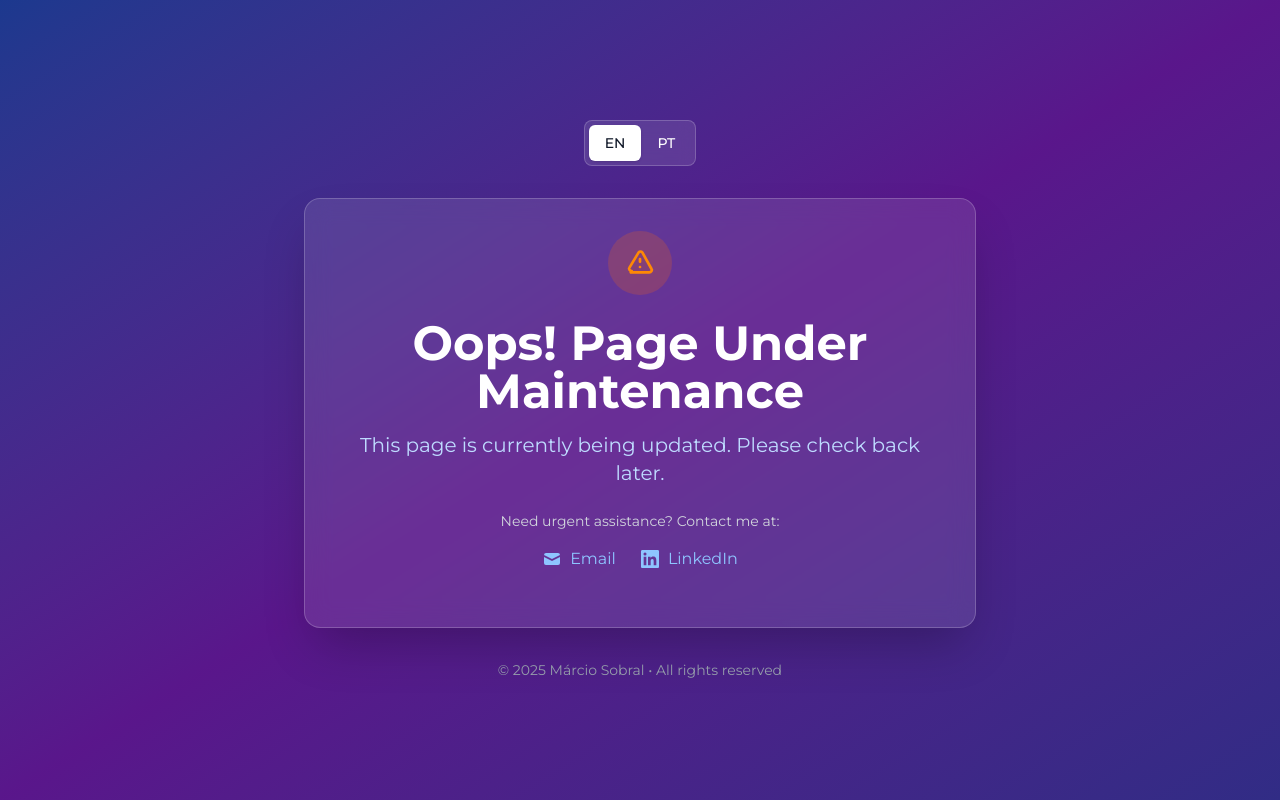
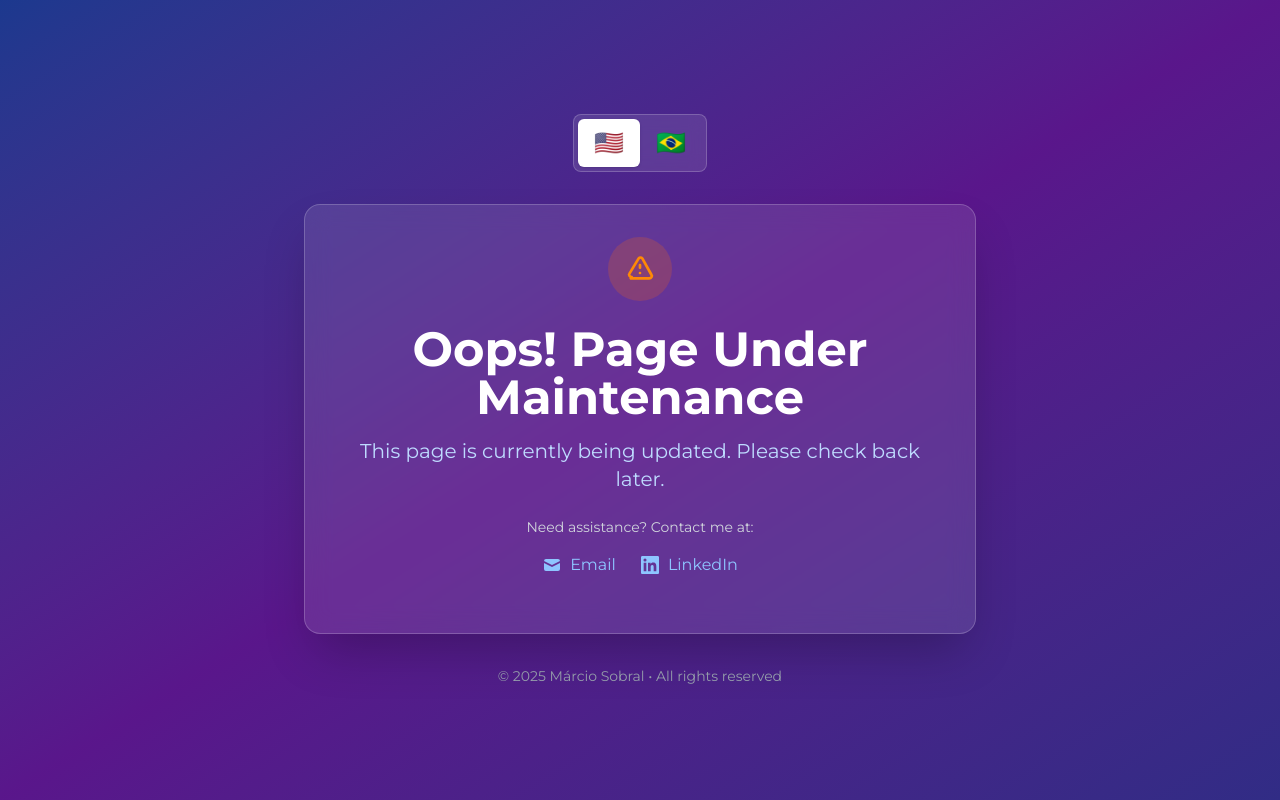
Before and after one commit to marciosobral/portfolio, a Next.js app: page /en/maintenance in a window 1280 px wide. Built offline with nearby package versions, Linux system fonts and the light colour scheme.

Commit message:
improve project structure

```diff
--- a/src/app/[locale]/maintenance/page.tsx
+++ b/src/app/[locale]/maintenance/page.tsx
@@ -1,4 +1,4 @@
-import { MaintenancePage } from '@/src/components/maintenance';
+import { MaintenancePage } from '@/src/components/maintenance/MaintenancePage';
 import { getDictionary } from '@/src/lib/dictionaries';
 import { Locale } from '@/src/lib/i18n';
 
--- a/src/app/[locale]/page.tsx
+++ b/src/app/[locale]/page.tsx
@@ -1,4 +1,4 @@
-import { HomePage } from '@/src/components/home';
+import { HomePage } from '@/src/components/home/HomePage';
 import { getDictionary } from '@/src/lib/dictionaries';
 import { Locale } from '@/src/lib/i18n';
 
--- a/src/components/maintenance/index.tsx
+++ b/src/components/maintenance/MaintenancePage.tsx
@@ -43,9 +43,7 @@ export function MaintenancePage({ dict, locale }: MaintenancePageProps) {
           {/* Contact Info */}
           <div className="mb-6">
             <p className="text-sm text-gray-300 mb-4">
-              {locale === 'en'
-                ? 'Need urgent assistance? Contact me at:'
-                : 'Precisa de assistência urgente? Entre em contato:'}
+              {dict.maintenance.contact}
             </p>
             <div className="flex justify-center space-x-6">
               <a
--- a/src/components/ui/LanguageSwitcher.tsx
+++ b/src/components/ui/LanguageSwitcher.tsx
@@ -1,7 +1,7 @@
 'use client';
 
 import { useRouter, usePathname } from 'next/navigation';
-import { Locale } from '@/src/lib/i18n';
+import { Locale, localeConfig } from '@/src/lib/i18n';
 
 interface LanguageSwitcherProps {
   currentLocale: Locale;
@@ -24,24 +24,18 @@ export function LanguageSwitcher({ currentLocale }: LanguageSwitcherProps) {
 
   return (
     <div className="inline-flex rounded-lg bg-white/10 backdrop-blur-sm border border-white/20 p-1">
-      <button
-        onClick={() => switchToLanguage('en')}
-        className={`px-4 py-2 rounded-md text-sm font-medium transition-all duration-200 cursor-pointer ${currentLocale === 'en'
+      {Object.entries(localeConfig).map((locale, index) => (
+        <button
+          key={`lsb-${locale[0]}`}
+          onClick={() => switchToLanguage(locale[0] as Locale)}
+          className={`px-4 py-2 rounded-md text-2xl font-medium transition-all duration-200 cursor-pointer ${currentLocale === locale[0]
             ? 'bg-white text-gray-900 shadow-sm'
             : 'text-white hover:bg-white/10'
-          }`}
-      >
-        EN
-      </button>
-      <button
-        onClick={() => switchToLanguage('pt')}
-        className={`px-4 py-2 rounded-md text-sm font-medium transition-all duration-200 cursor-pointer ${currentLocale === 'pt'
-            ? 'bg-white text-gray-900 shadow-sm'
-            : 'text-white hover:bg-white/10'
-          }`}
-      >
-        PT
-      </button>
+            }`}
+        >
+          {locale[1].flag}
+        </button>
+      ))}
     </div>
   );
 }
--- a/src/lib/i18n.ts
+++ b/src/lib/i18n.ts
@@ -2,11 +2,6 @@ export const locales = ['en', 'pt'] as const;
 export type Locale = typeof locales[number];
 
 export const defaultLocale: Locale = 'en';
-
-export const localeNames: Record<Locale, string> = {
-  en: 'English',
-  pt: 'Português',
-};
 
 export const localeConfig = {
   en: {
```
Also changed, not shown: src/components/home/HomePage.tsx (renamed from src/components/home/index.tsx).
